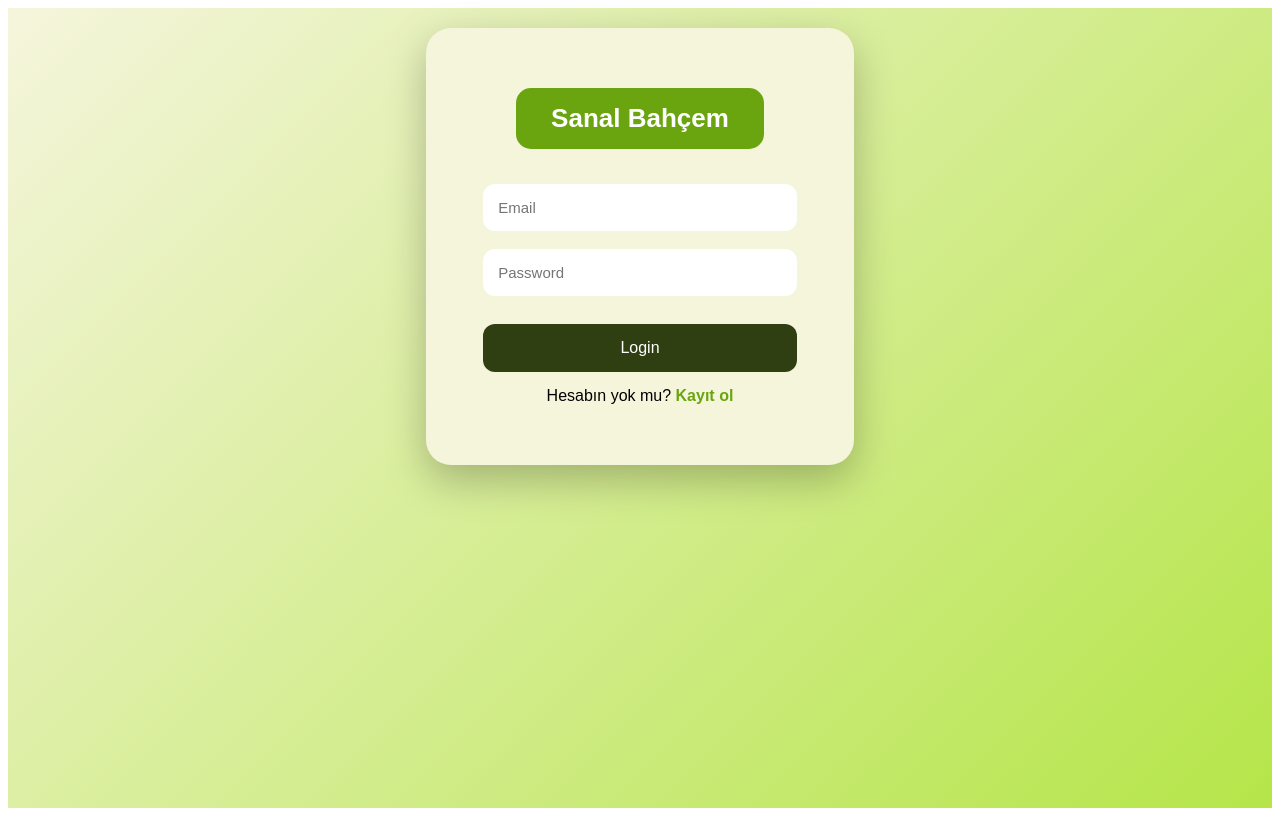
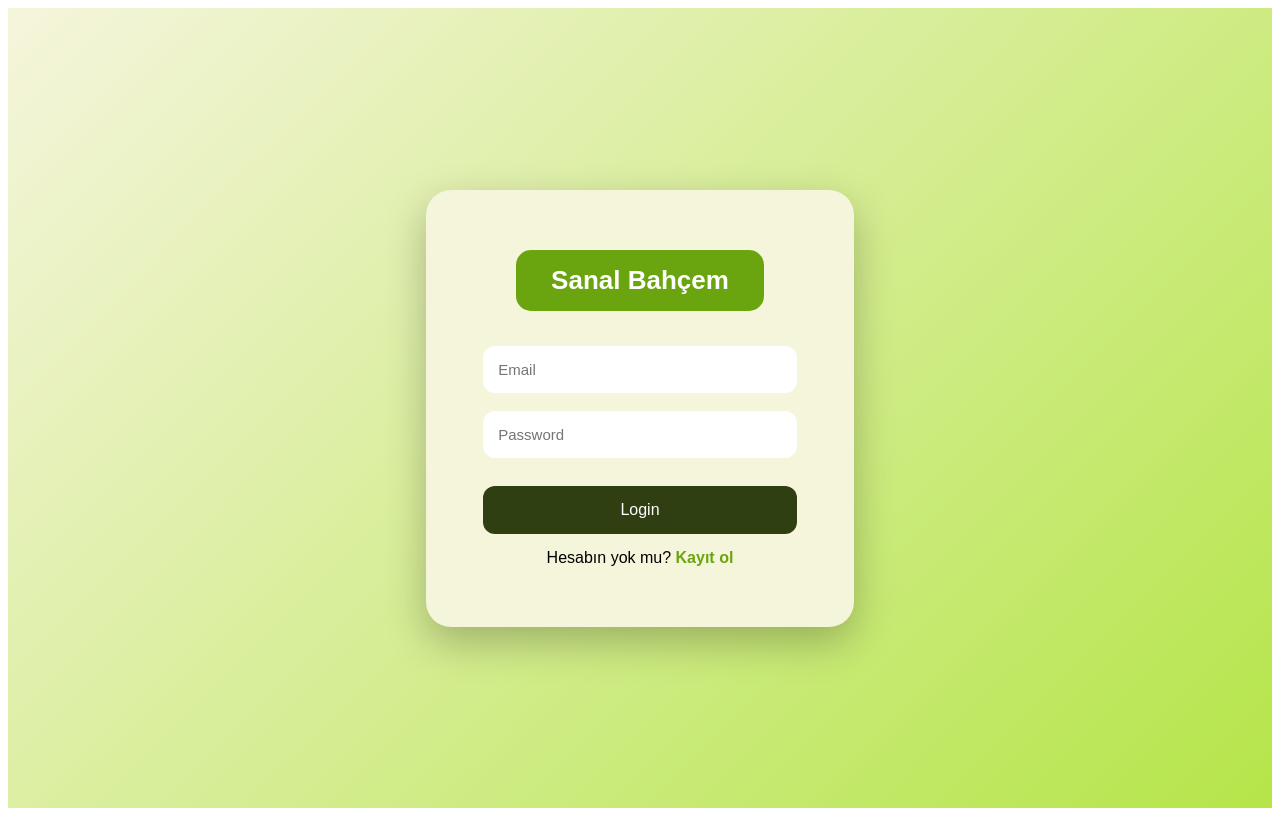
Before and after one commit to nehiraslann/SanalBahceProje, a React app in the folder frontend/: page /login in a window 1280 px wide. Built offline with nearby package versions, Linux system fonts and the light colour scheme; the HTML template or start-up script is replaced by a standard one.

Commit message:
güncellem

```diff
--- a/frontend/src/pages/Dashboard.css
+++ b/frontend/src/pages/Dashboard.css
@@ -1,31 +1,23 @@
 .page {
+  min-height: 100vh;
   width: 100%;
-  min-height: calc(100vh - 120px);
-
   background: linear-gradient(135deg, #F5F5DC, #B5E549);
-
   display: flex;
   justify-content: center;
-  align-items: flex-start;
-
   font-family: Arial;
   padding: 20px;
-
   box-sizing: border-box;
 }
 
 .dashboard-card {
   width: 80%;
+  min-height: 80vh;
   background-color: white;
-
   border-radius: 30px;
   padding: 40px;
-
   box-shadow: 0px 20px 50px rgba(0,0,0,0.2);
-
   text-align: center;
-  overflow: visible;
-
+  overflow: hidden;
   box-sizing: border-box;
 }
 
@@ -205,9 +197,3 @@
 .ok-btn:hover {
   background-color: #45a049;
 }
-
-@media (max-width: 600px) {
-  .dashboard-card {
-    margin-bottom: 80px;
-  }
-}
--- a/frontend/src/pages/Notes.css
+++ b/frontend/src/pages/Notes.css
@@ -8,7 +8,7 @@
 
 .notes-page h1 {
   display: inline-block;
-  background: #fff3d6; /* krem */
+  background: #fff3d6;
   padding: 12px 25px;
   border-radius: 15px;
   margin-bottom: 20px;
```
